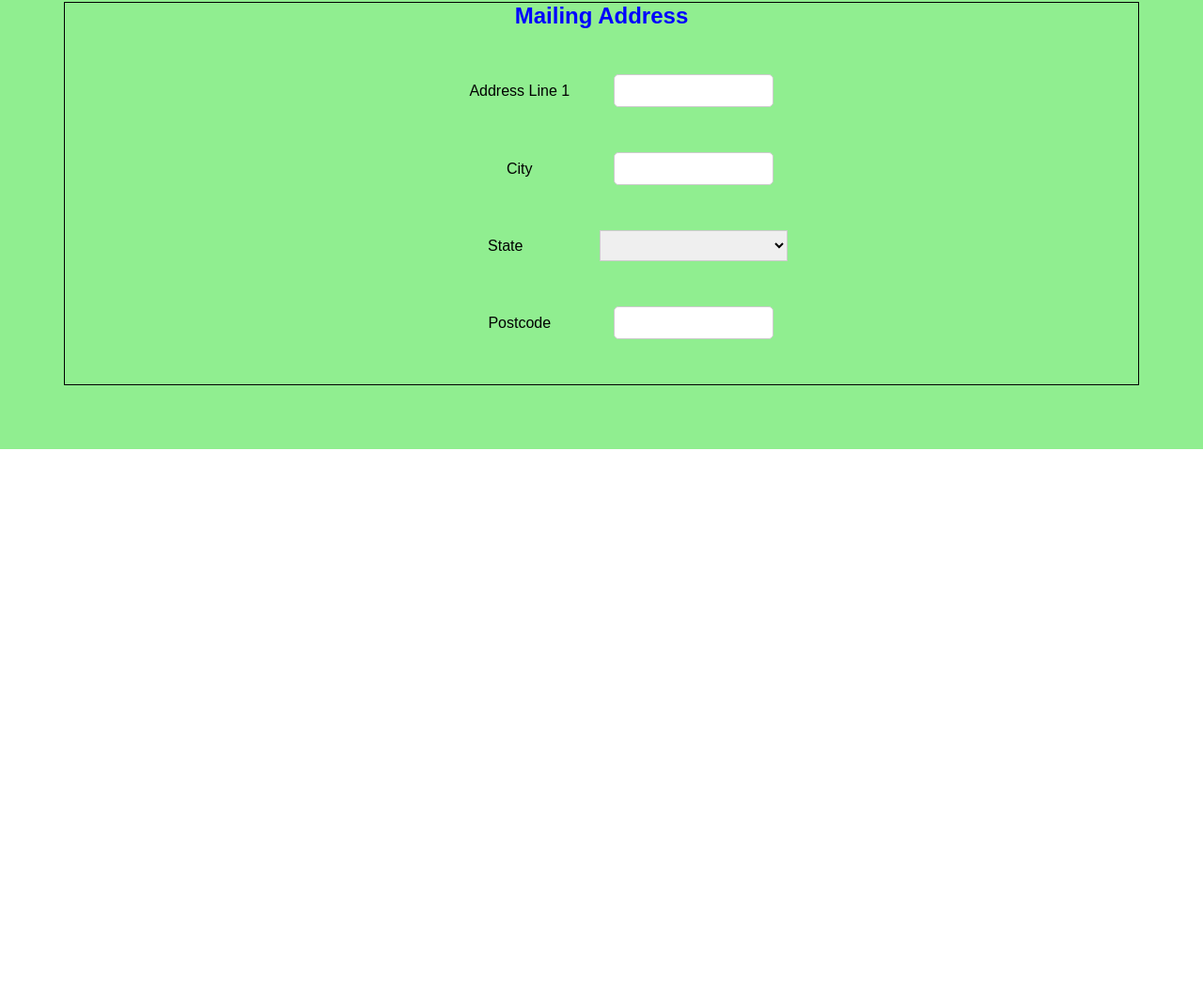
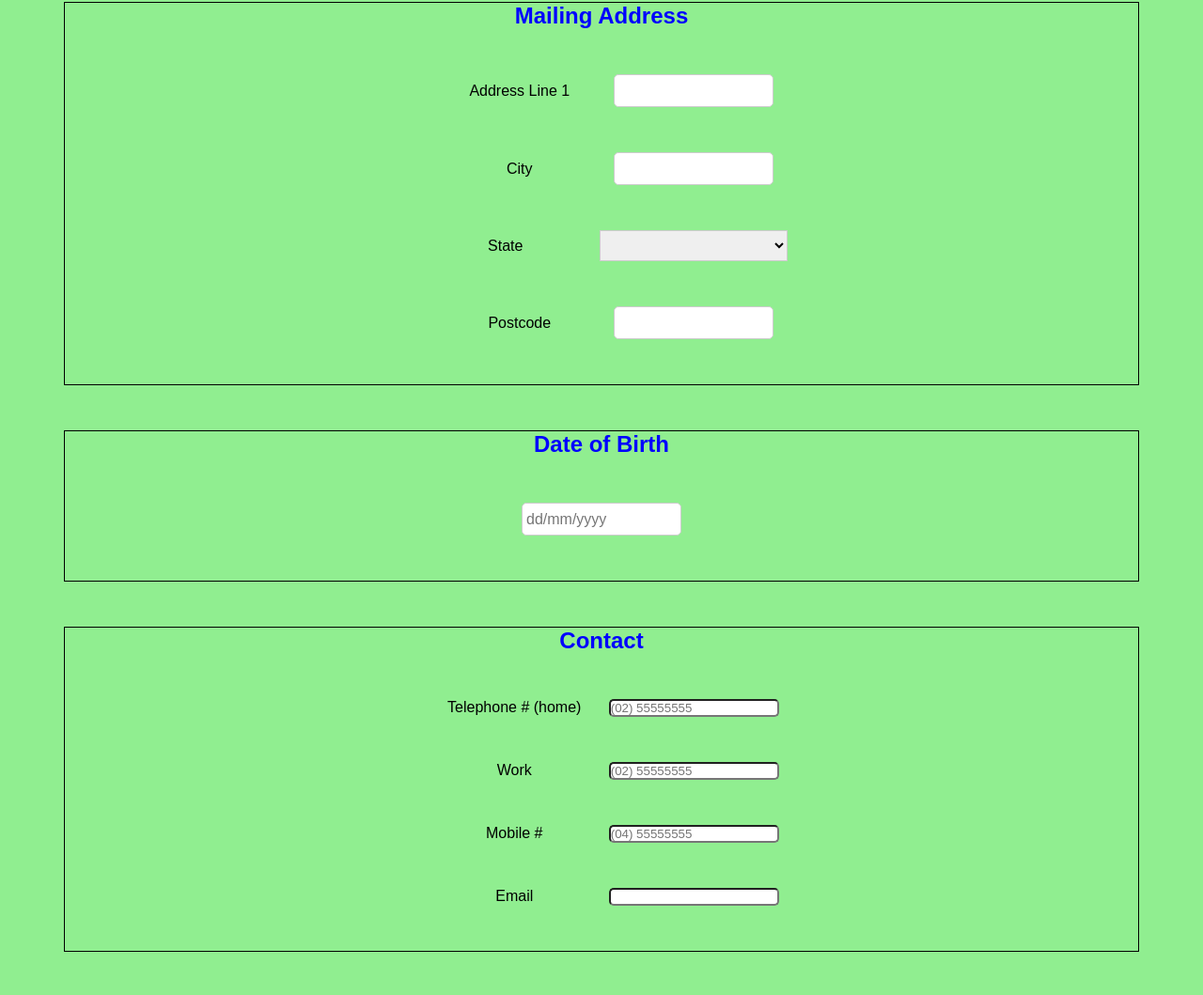
Before and after one commit to WL152/forms, a plain HTML site: page index.html in a window 1280 px wide. Shown: the part 636-1695 px from the top of the page at 94% size. Before the commit the page ends 1114 px from the top, so only its background shows below. Drawn offline with Linux system fonts and the light colour scheme.

Commit message:
Update changes

```diff
--- a/index.html
+++ b/index.html
@@ -66,14 +66,14 @@
           <label for="state">State</label>
         <select name="state" id="state">
     <!--<option disabled selected value> -- select an option -- </option>
-          <option value="NSW">NSW</option>
-          <option value="ACT">ACT</option>
-          <option value="NT">NT</option>
-          <option value="QLD">QLD</option>
-          <option value="SA">SA</option>
-          <option value="TAS">TAS</option>
-          <option value="VIC">VIC</option>
-          <option value="WA">WA</option>-->
+          <option value="ANG MO KIO">ANG MO KIO</option>
+          <option value="BEDOK">BEDOK</option>
+          <option value="CLEMENTI">CLEMENTI</option>
+          <option value="SERANGOON">SERANGOON</option>
+          <option value="SIMEI">SIMEI</option>
+          <option value="TAMPINES">TAMPINES</option>
+          <option value="WOODLANDS">WOODLANDS</option>
+          <option value="YISHUN">YISHUN</option>-->
         </select>
         <span class="error-messages" id="state-error"></span>
 
@@ -86,7 +86,7 @@
 </fieldset>
 </section>
 
-<!--<section class="form-section">
+<section class="form-section">
   <fieldset>
     <h2>Date of Birth</h2>
       <div class="input-container">
```
